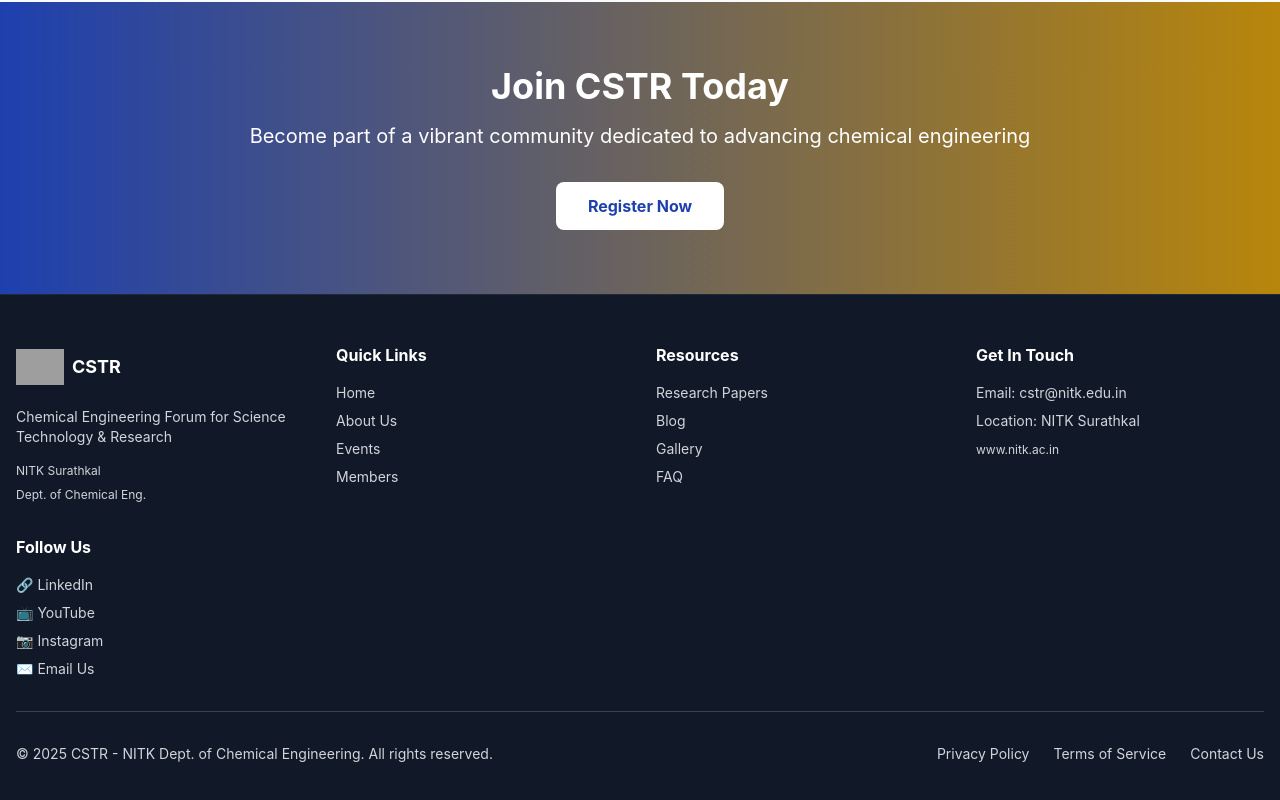
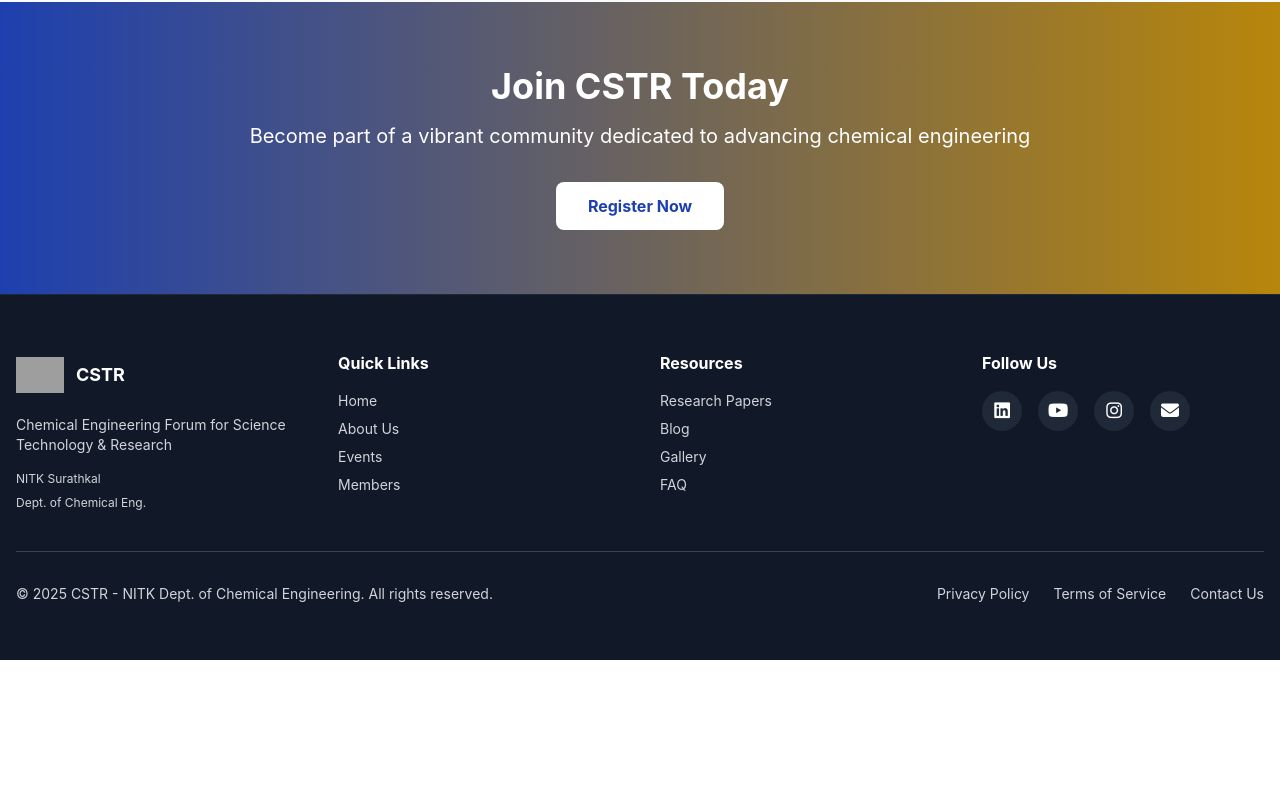
Before and after one commit to Ashish-Manash01/cstr, a Next.js app: page / in a window 1280 px wide. Shown: the part 1963-2763 px from the top of the page. After the commit the page ends 2623 px from the top, so only its background shows below. Built offline with nearby package versions, Linux system fonts and the light colour scheme; grey boxes are pictures that could not be loaded.

Commit message:
Describe what you changed

```diff
--- a/src/app/contact/page.tsx
+++ b/src/app/contact/page.tsx
@@ -136,10 +136,11 @@
 
                 <button
                   type="submit"
-                  className="w-full bg-gradient-to-r from-primary to-secondary dark:from-blue-600 dark:to-yellow-600 text-white font-bold py-3 rounded-lg hover:shadow-lg transform hover:scale-105 transition duration-300"
+                  className="w-full py-3 rounded-lg font-semibold bg-green-50 dark:bg-green-900/20 text-green-900 dark:text-green-100 border border-green-400 hover:shadow-lg hover:bg-green-100 dark:hover:bg-green-900/40 transition"
                 >
                   Send Message
                 </button>
+
               </form>
             </div>
 
--- a/src/app/layout.tsx
+++ b/src/app/layout.tsx
@@ -16,6 +16,13 @@
 }) {
   return (
     <html lang="en">
+      <head>
+        <link
+          rel="stylesheet"
+          href="https://cdnjs.cloudflare.com/ajax/libs/font-awesome/6.5.0/css/all.min.css"
+        />
+      </head>
+
       <body>
         <ThemeProvider>
           <Navbar />
--- a/src/app/members/page.tsx
+++ b/src/app/members/page.tsx
@@ -105,22 +105,24 @@
                         className="group bg-white dark:bg-slate-800 rounded-xl shadow-lg hover:shadow-2xl transition transform hover:scale-105 overflow-hidden border border-gray-200 dark:border-slate-700"
                       >
                         {/* Image */}
-                        <div className="h-64 overflow-hidden bg-gradient-to-br from-gray-200 to-gray-300 dark:from-slate-700 dark:to-slate-600">
+                        <div className="h-64 flex items-center justify-center bg-gray-100 dark:bg-slate-700">
                           {member.profileImage ? (
                             <img
                               src={member.profileImage}
                               alt={member.name}
-                              className="w-full h-full object-cover object-center"
+                              className="w-56 h-56 rounded-xl object-contain bg-white shadow-sm"
                               onError={(e) => {
                                 ;(e.target as HTMLImageElement).src = '/avatar.png'
                               }}
                             />
                           ) : (
-                            <div className="w-full h-full flex items-center justify-center text-5xl font-bold text-primary bg-gradient-to-br from-primary/10 to-secondary/10">
+                           <div className="w-56 h-56 rounded-xl bg-white flex items-center justify-center text-4xl font-bold text-primary shadow-sm">
                               {member.name.charAt(0).toUpperCase()}
                             </div>
                           )}
                         </div>
+
+
 
                         {/* Info */}
                         <div className="p-5">
--- a/src/components/layout/Footer.tsx
+++ b/src/components/layout/Footer.tsx
@@ -2,25 +2,44 @@
   const currentYear = new Date().getFullYear()
 
   return (
-    <footer className="bg-gray-900 dark:bg-slate-950 text-gray-300 dark:text-gray-400 py-12 border-t border-gray-800 dark:border-slate-800">
+    <footer className="bg-gray-900 dark:bg-slate-950 text-gray-300 dark:text-gray-400 py-14 border-t border-gray-800 dark:border-slate-800">
       <div className="max-w-7xl mx-auto px-4">
-        <div className="grid md:grid-cols-4 gap-8 mb-8">
+
+        {/* GRID */}
+        <div className="grid md:grid-cols-4 gap-10 mb-10">
+
           {/* Brand */}
           <div>
-            <div className="flex items-center space-x-2 mb-4">
-              <img src="https://media.licdn.com/dms/image/v2/D560BAQGWGQldY51hLg/company-logo_200_200/B56ZsDfr4cIcAI-/0/1765290197202/cstr_nitk_logo?e=1767225600&v=beta&t=imMVUeR4RLYRdDIEwmGKyq6lg8uozdjkcOsQKzCeONw" alt="CSTR Logo" className="h-12 w-12 object-contain" />
-              <h3 className="text-white dark:text-gray-100 font-bold text-lg">CSTR</h3>
+            <div className="flex items-center space-x-3 mb-4">
+              <img
+                src="https://media.licdn.com/dms/image/v2/D560BAQGWGQldY51hLg/company-logo_200_200/B56ZsDfr4cIcAI-/0/1765290197202/cstr_nitk_logo?e=1767225600&v=beta&t=imMVUeR4RLYRdDIEwmGKyq6lg8uozdjkcOsQKzCeONw"
+                alt="CSTR Logo"
+                className="h-12 w-12 object-contain"
+              />
+              <h3 className="text-white font-bold text-lg">CSTR</h3>
             </div>
-            <p className="text-sm mb-4">Chemical Engineering Forum for Science Technology & Research</p>
+
+            <p className="text-sm mb-4">
+              Chemical Engineering Forum for Science Technology & Research
+            </p>
+
             <div className="space-y-2 text-xs">
-              <p><a href="https://www.nitk.ac.in/" target="_blank" rel="noopener noreferrer" className="hover:text-primary transition">NITK Surathkal</a></p>
-              <p><a href="https://chemical.nitk.ac.in/" target="_blank" rel="noopener noreferrer" className="hover:text-primary transition">Dept. of Chemical Eng.</a></p>
+              <p>
+                <a href="https://www.nitk.ac.in/" target="_blank" className="hover:text-primary transition">
+                  NITK Surathkal
+                </a>
+              </p>
+              <p>
+                <a href="https://chemical.nitk.ac.in/" target="_blank" className="hover:text-primary transition">
+                  Dept. of Chemical Eng.
+                </a>
+              </p>
             </div>
           </div>
 
           {/* Quick Links */}
           <div>
-            <h4 className="text-white dark:text-gray-100 font-bold mb-4">Quick Links</h4>
+            <h4 className="text-white font-bold mb-4">Quick Links</h4>
             <ul className="space-y-2 text-sm">
               <li><a href="#" className="hover:text-primary transition">Home</a></li>
               <li><a href="#" className="hover:text-primary transition">About Us</a></li>
@@ -31,7 +50,7 @@
 
           {/* Resources */}
           <div>
-            <h4 className="text-white dark:text-gray-100 font-bold mb-4">Resources</h4>
+            <h4 className="text-white font-bold mb-4">Resources</h4>
             <ul className="space-y-2 text-sm">
               <li><a href="#" className="hover:text-primary transition">Research Papers</a></li>
               <li><a href="#" className="hover:text-primary transition">Blog</a></li>
@@ -40,32 +59,54 @@
             </ul>
           </div>
 
-          {/* Contact */}
+          {/* Follow Us — NEW STYLE */}
           <div>
-            <h4 className="text-white dark:text-gray-100 font-bold mb-4">Get In Touch</h4>
-            <ul className="space-y-2 text-sm">
-              <li>Email: <a href="mailto:cstr@nitk.edu.in" className="hover:text-primary transition">cstr@nitk.edu.in</a></li>
-              <li>Location: NITK Surathkal</li>
-              <li className="mt-4"><a href="https://www.nitk.ac.in/" target="_blank" rel="noopener noreferrer" className="hover:text-primary transition text-xs">www.nitk.ac.in</a></li>
-            </ul>
-          </div>
+            <h4 className="text-white font-bold mb-4">Follow Us</h4>
 
-          {/* Social Media */}
-          <div>
-            <h4 className="text-white dark:text-gray-100 font-bold mb-4">Follow Us</h4>
-            <ul className="space-y-2 text-sm">
-              <li><a href="https://www.linkedin.com/company/cstr-nitk/posts/?feedView=all" target="_blank" rel="noopener noreferrer" className="hover:text-primary transition">🔗 LinkedIn</a></li>
-              <li><a href="https://www.youtube.com/@CSTR_NITK" target="_blank" rel="noopener noreferrer" className="hover:text-primary transition">📺 YouTube</a></li>
-              <li><a href="https://www.instagram.com/cstr.nitk/" target="_blank" rel="noopener noreferrer" className="hover:text-primary transition">📷 Instagram</a></li>
-              <li><a href="mailto:cstr@nitk.edu.in" className="hover:text-primary transition">✉️ Email Us</a></li>
-            </ul>
+            <div className="flex items-center gap-4">
+
+              <a
+                href="https://www.linkedin.com/company/cstr-nitk/posts/?feedView=all"
+                target="_blank"
+                className="w-10 h-10 rounded-full bg-gray-800 hover:bg-primary flex items-center justify-center transition"
+              >
+                <i className="fa-brands fa-linkedin text-white text-lg"></i>
+              </a>
+
+              <a
+                href="https://www.youtube.com/@CSTR_NITK"
+                target="_blank"
+                className="w-10 h-10 rounded-full bg-gray-800 hover:bg-primary flex items-center justify-center transition"
+              >
+                <i className="fa-brands fa-youtube text-white text-lg"></i>
+              </a>
+
+              <a
+                href="https://www.instagram.com/cstr.nitk/"
+                target="_blank"
+                className="w-10 h-10 rounded-full bg-gray-800 hover:bg-primary flex items-center justify-center transition"
+              >
+                <i className="fa-brands fa-instagram text-white text-lg"></i>
+              </a>
+
+              <a
+                href="mailto:cstr@nitk.edu.in"
+                className="w-10 h-10 rounded-full bg-gray-800 hover:bg-primary flex items-center justify-center transition"
+              >
+                <i className="fa-solid fa-envelope text-white text-lg"></i>
+              </a>
+
+            </div>
           </div>
         </div>
 
         {/* Divider */}
-        <div className="border-t border-gray-700 dark:border-slate-800 pt-8">
+        <div className="border-t border-gray-700 pt-8">
           <div className="flex flex-col md:flex-row justify-between items-center">
-            <p className="text-sm">&copy; {currentYear} CSTR - NITK Dept. of Chemical Engineering. All rights reserved.</p>
+            <p className="text-sm">
+              © {currentYear} CSTR - NITK Dept. of Chemical Engineering. All rights reserved.
+            </p>
+
             <div className="flex space-x-6 mt-4 md:mt-0">
               <a href="#" className="hover:text-primary transition text-sm">Privacy Policy</a>
               <a href="#" className="hover:text-primary transition text-sm">Terms of Service</a>
```
Also changed, not shown: package.json (+9 -8 lines), src/components/AIChat.tsx (deleted, +0 -167 lines), public/2.csv.
